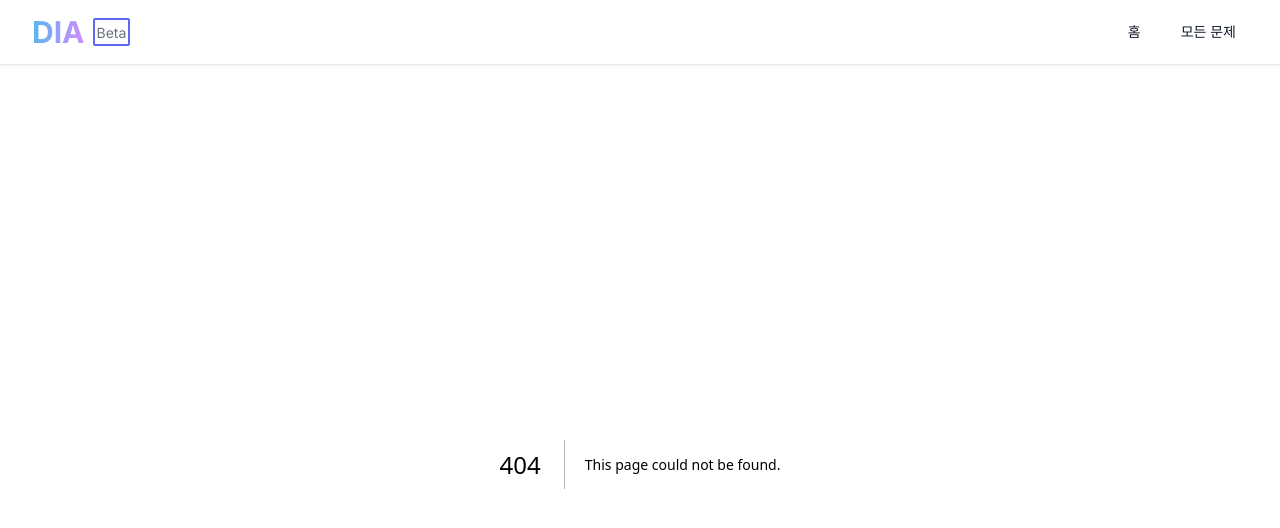
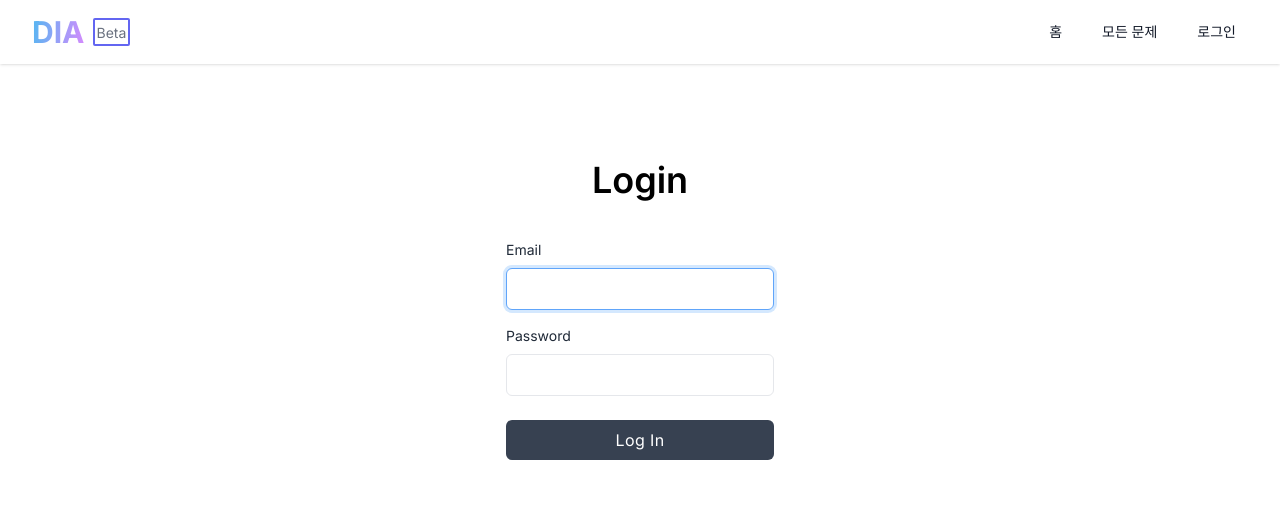
Before and after one commit to interest-driven-developers/dia-client, a Next.js app in the folder client/: page /signIn in a window 1280 px wide. Before the commit this address had no page. Shown: the top 528 px of the page. Built offline with nearby package versions, Linux system fonts and the light colour scheme.

Commit message:
[fix] nextjs 다운그레이드 및 db 셋업

```diff
--- a/client/package.json
+++ b/client/package.json
@@ -17,8 +17,9 @@
     "@types/react-speech-recognition": "^3.9.5",
     "jest-environment-jsdom": "^29.7.0",
     "msw": "^2.0.6",
-    "next": "14.0.2",
+    "next": "^13.4",
     "next-auth": "^4.24.5",
+    "pg": "^8.11.3",
     "react": "^18",
     "react-dom": "^18",
     "react-hook-speech-to-text": "^0.8.0",
@@ -28,6 +29,7 @@
   "devDependencies": {
     "@types/jest": "^29.5.8",
     "@types/node": "^20",
+    "@types/pg": "^8.10.9",
     "@types/react": "^18",
     "@types/react-dom": "^18",
     "autoprefixer": "^10.0.1",
--- a/client/pages/api/auth/[...nextauth].ts
+++ b/client/src/app/api/auth/[...nextauth]/route.ts
@@ -14,11 +14,10 @@ export const authOptions = {
   jwt: {
     maxAge : 60
   },
-  session: {
-    db: {
-
-    }
+  pages: {
+    signIn : '/signIn'
   }
 };
 
-export default NextAuth(authOptions);
+const handler =  NextAuth(authOptions);
+ export { handler as GET, handler as POST };
--- /dev/null
+++ b/client/src/app/api/db.ts
@@ -0,0 +1,19 @@
+import { Pool } from "pg";
+
+const pool = new Pool({
+  user: "your-username",
+  host: "your-rds-endpoint",
+  database: "your-database-name",
+  password: "your-password",
+  port: "5432", // RDS 기본 포트
+});
+
+export async function query(text, params) {
+  const client = await pool.connect();
+  try {
+    const result = await client.query(text, params);
+    return result.rows;
+  } finally {
+    client.release();
+  }
+}
--- a/client/src/app/components/Header/components/LoginBtn/LoginBtn.tsx
+++ /dev/null
@@ -1,16 +0,0 @@
-"use client";
-import { signIn } from "next-auth/react";
-import styles from "./page.module.css";
-
-export default function LoginBtn() {
-  return (
-    <button
-      className={styles.login}
-      onClick={() => {
-        signIn();
-      }}
-    >
-      Login
-    </button>
-  );
-}
--- a/client/src/app/components/Header/components/LoginBtn/page.module.css
+++ /dev/null
@@ -1,26 +0,0 @@
-.login {
-font-size: 1rem;
-padding: 0.5rem 1rem;
-background-color: #fff;
-color: #3F51B5;
-border: 2px solid #3F51B5;
-border-radius: 4px;
-cursor: pointer;
-transition: all 0.3s ease;
-font-family: var(--font-mono);
-}
-
-.login:hover {
-background-color: #3F51B5;
-color: #fff;
-transform: scale(1.1);
-}
-
-@keyframes bg-color-change {
-  0% {
-    background-color: #576CBC;
-  }
-  100% {
-    background-color: #5975D1;
-  }
-}
--- a/client/src/app/components/Header/components/LogoutBtn/LogoutBtn.module.css
+++ /dev/null
@@ -1,26 +0,0 @@
-.logout {
-  font-size: 1rem;
-  padding: 0.5rem 1rem;
-  background-color: #fff;
-  color: #FF5722;
-  border: 2px solid #FF5722;
-  border-radius: 4px;
-  cursor: pointer;
-  transition: all 0.3s ease;
-  font-family: var(--font-mono);
-}
-
-.logout:hover {
-  background-color: #FF5722;
-  color: #fff;
-  transform: scale(1.1);
-}
-
-@keyframes bg-color-change {
-  0% {
-    background-color: #576CBC;
-  }
-  100% {
-    background-color: #FF5722;
-  }
-}
--- a/client/src/app/components/Header/components/LogoutBtn/LogoutBtn.tsx
+++ /dev/null
@@ -1,15 +0,0 @@
-"use client";
-import { signOut } from "next-auth/react";
-import styles from "./LogoutBtn.module.css";
-export default function LogoutBtn() {
-  return (
-    <button
-      className={styles.logout}
-      onClick={() => {
-        signOut();
-      }}
-    >
-      Logout
-    </button>
-  );
-}
--- a/client/src/app/components/Header/components/SignupBtn/SignupBtn.tsx
+++ /dev/null
@@ -1,5 +0,0 @@
-import styles from "./page.module.css";
-
-export default function SignUpBtn() {
-  return <button className={styles.signup}>Sign Up</button>;
-}
--- a/client/src/app/components/Header/components/SignupBtn/page.module.css
+++ /dev/null
@@ -1,27 +0,0 @@
-.signup{
-  font-size: 1rem;
-  padding: 0.5rem 1rem;
-  background-color: #576CBC;
-  color: #fff;
-  border: none;
-  border-radius: 4px;
-  cursor: pointer;
-  transition: all 0.3s ease;
-  font-family: var(--font-mono);
-}
-
-.signup:hover {
-  background-color: #5975D1;
-  transform: scale(1.1); /* 추가 */
-  animation-name: bg-color-change;
-  animation-duration: 0.5s;
-}
-
-@keyframes bg-color-change {
-  0% {
-    background-color: #576CBC;
-  }
-  100% {
-    background-color: #5975D1;
-  }
-}
--- a/client/src/app/components/Header/index.tsx
+++ b/client/src/app/components/Header/index.tsx
@@ -1,10 +1,5 @@
 "use client";
-import Link from "next/link";
-import Image from "next/image";
-import styles from "./page.module.css";
-import SignUpBtn from "./components/SignupBtn/SignupBtn";
-import LoginBtn from "./components/LoginBtn/LoginBtn";
-import LogoutBtn from "./components/LogoutBtn/LogoutBtn";
+import { signIn } from "next-auth/react";
 import { useRouter, usePathname } from "next/navigation";
 interface HeaderProps {
   session: any;
@@ -58,12 +53,12 @@ export default function Header() {
               >
                 모의면접
               </a> */}
-              {/* <a
-                href="/mockinterview"
+              <a
+                onClick={() => signIn()}
                 className="text-gray-900 hover:text-indigo-600 px-3 py-2 rounded-md text-sm font-medium"
               >
                 로그인
-              </a> */}
+              </a>
             </div>
           </div>
         </div>
--- /dev/null
+++ b/client/src/app/signIn/page.tsx
@@ -0,0 +1,74 @@
+"use client";
+import React, { useRef } from "react";
+import { signIn } from "next-auth/react";
+
+function Login() {
+  const emailRef = useRef(null);
+  const passwordRef = useRef(null);
+
+  const handleSubmit = async () => {
+    console.log(emailRef.current);
+    console.log(passwordRef.current);
+  };
+
+  return (
+    <main className="flex min-h-screen flex-col items-center space-y-10 p-24">
+      <h1 className="text-4xl font-semibold">Login</h1>
+      <div>
+        <div>
+          <label
+            htmlFor="email"
+            className="block text-sm text-gray-800 dark:text-gray-200"
+          >
+            Email
+          </label>
+
+          <div className="mt-1">
+            <input
+              ref={emailRef}
+              onChange={(e: any) => {
+                emailRef.current = e.target.value;
+              }}
+              id="email"
+              name="email"
+              type="email"
+              required
+              autoFocus={true}
+              className="mt-2 block w-full rounded-md border bg-white px-4 py-2 text-gray-700 focus:border-blue-400 focus:outline-none focus:ring focus:ring-blue-300 focus:ring-opacity-40 dark:border-gray-600 dark:bg-gray-800 dark:text-gray-300 dark:focus:border-blue-300"
+            />
+          </div>
+        </div>
+
+        <div className="mt-4">
+          <label
+            htmlFor="password"
+            className="block text-sm text-gray-800 dark:text-gray-200"
+          >
+            Password
+          </label>
+          <div className="mt-1">
+            <input
+              type="password"
+              id="password"
+              name="password"
+              ref={passwordRef}
+              onChange={(e: any) => (passwordRef.current = e.target.value)}
+              className="mt-2 block w-full rounded-md border bg-white px-4 py-2 text-gray-700 focus:border-blue-400 focus:outline-none focus:ring focus:ring-blue-300 focus:ring-opacity-40 dark:border-gray-600 dark:bg-gray-800 dark:text-gray-300 dark:focus:border-blue-300"
+            />
+          </div>
+        </div>
+
+        <div className="mt-6">
+          <button
+            onClick={handleSubmit}
+            className="w-full transform rounded-md bg-gray-700 px-4 py-2 tracking-wide text-white transition-colors duration-200 hover:bg-gray-600 focus:bg-gray-600 focus:outline-none"
+          >
+            Log In
+          </button>
+        </div>
+      </div>
+    </main>
+  );
+}
+
+export default Login;
```
Also changed, not shown: 2 other files (tests, documents, lock files or other folders).
